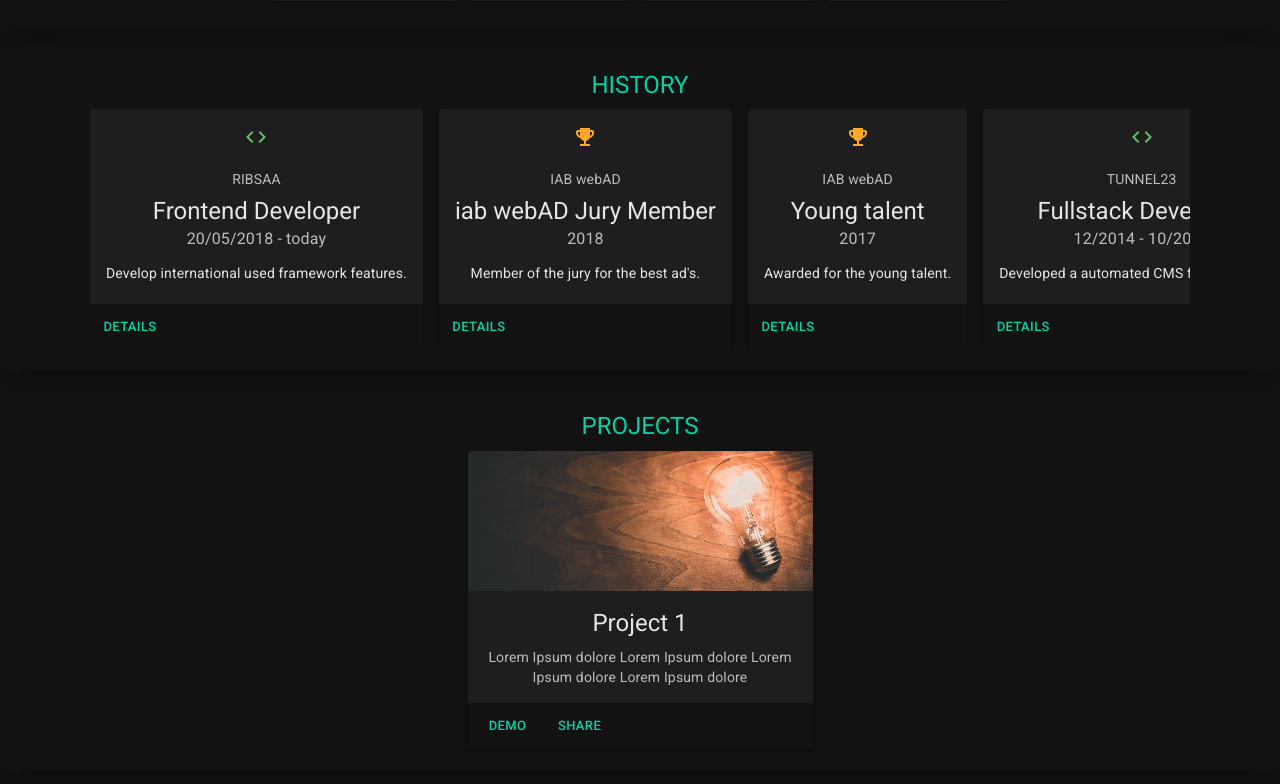
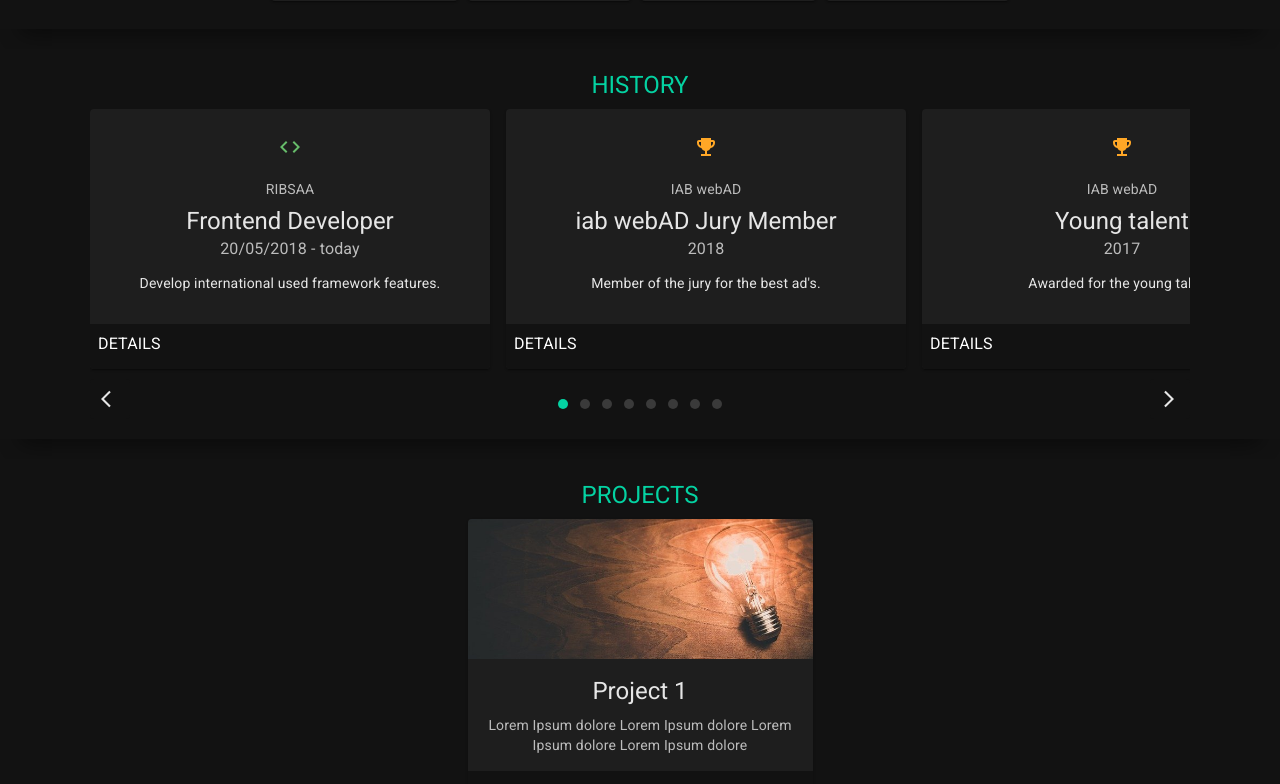
Before and after one commit to DominikMikes/portfolio, a React (Create React App) app: page / in a window 1280 px wide. Shown: the part 796-1580 px from the top of the page. Built offline with nearby package versions, Linux system fonts and the light colour scheme.

Commit message:
added history navigation

```diff
--- a/src/App.scss
+++ b/src/App.scss
@@ -24,6 +24,11 @@
   // background: $background-color;
   padding: 20px;
   margin: 20px 0;
+  box-shadow: rgba(0, 0, 0, 0.45) 0px 25px 20px -20px;
+}
+
+.header-container {
+  height: 8em;
   box-shadow: rgba(0, 0, 0, 0.45) 0px 25px 20px -20px;
 }
 
@@ -65,13 +70,15 @@ section {
 }
 
 .link {
-  color: var(--clr-primary);
+  color: white;
   padding: 0 0 0.3em 0;
   position: relative;
+  text-transform: uppercase;
+  cursor: pointer;
+  @include smooth-transition(all);
 
   &.name {
     color: #FFFFFF;
-    @include smooth-transition(color);
   }
 }
 
--- a/src/App.tsx
+++ b/src/App.tsx
@@ -10,11 +10,13 @@ import KeyboardArrowUpIcon from '@mui/icons-material/KeyboardArrowUp';
 function App() {
   return (
     <div className="App dark">
-      <section className="header flex-box center">
-        <Typography gutterBottom variant="h4" component="div">
-          <a href="welcome" className="link name">DM</a>
-        </Typography>
-        <NavBar></NavBar>
+      <section className="header-container">
+        <div className="header flex-box center">
+          <Typography gutterBottom variant="h4" component="div">
+            <a href="welcome" className="link name">DM</a>
+          </Typography>
+          <NavBar></NavBar>
+        </div>
       </section>
       <SideNav></SideNav>
       <div className="anchor"></div>
--- /dev/null
+++ b/src/components/contact/contact.scss
@@ -0,0 +1,3 @@
+.link-container a {
+    padding: 5px;
+}
--- a/src/components/contact/contact.tsx
+++ b/src/components/contact/contact.tsx
@@ -3,8 +3,14 @@ import GitHub from '@mui/icons-material/GitHub';
 import Email from '@mui/icons-material/Email';
 import LinkedIn from '@mui/icons-material/LinkedIn';
 
+import './contact.scss';
+
 export default class Contact extends React.Component {
     render() {
-        return <div><GitHub/> <Email/> <LinkedIn/></div>
+        return <div className="link-container">
+                <a href="/" className="link"><GitHub fontSize="large"/></a>
+                <a href="/" className="link"><Email fontSize="large"/></a>
+                <a href="/" className="link"><LinkedIn fontSize="large"/></a>
+                </div>
     }
 }
--- a/src/components/history/history-card.tsx
+++ b/src/components/history/history-card.tsx
@@ -12,27 +12,62 @@ interface PropsType {
     history: IHistory
 }
 
-export default class HistoryCard extends React.Component<PropsType, {}> {
+interface IState {
+    isExpanded: boolean
+}
+
+export default class HistoryCard extends React.Component<PropsType, IState> {
     history: IHistory
     historyCard: any
     lastBoundings: any
+    placeHolderHistory: any
     constructor(props: any) {
         super(props);
+
+        this.state = {
+            isExpanded: false
+        };
+
         this.history = this.props.history;
         this.historyCard = React.createRef();
     }
+    createPlaceHolder() {
+        this.placeHolderHistory = document.createElement('div');
+        this.placeHolderHistory.id = "placeholderHistory";
+        this.placeHolderHistory.style.top = this.lastBoundings.top+"px";
+        this.placeHolderHistory.style.left = this.lastBoundings.left+"px";
+        this.placeHolderHistory.style.height = this.lastBoundings.height+"px";
+        this.placeHolderHistory.style.width = this.lastBoundings.width+"px";
+        this.placeHolderHistory.style.marginRight = "16px";
+        this.placeHolderHistory.style.flex = "0 0 auto";
+    }
     expandHistory () {
+        function disableScroll() {
+            var x=window.scrollX;
+            var y=window.scrollY;
+            window.onscroll=function(){window.scrollTo(x, y);};
+        }
+
         let node = this.historyCard.current;
         if (node) {
-            // node.classList.toggle("expanded");
             if (node.classList.contains("expanded")) {
+                this.setState({isExpanded: false});
+                window.onscroll=function(){};
                 node.classList.toggle("expanded");
 
                 setTimeout(() => {
+                    this.placeHolderHistory.remove();
                     node.removeAttribute("style");
                 }, 200);
             } else {
+                this.setState({isExpanded: true});
+
+                disableScroll();
+
                 this.lastBoundings = node.getBoundingClientRect();
+                this.createPlaceHolder();
+
+                node.parentNode.insertBefore(this.placeHolderHistory, node);
                 node.style.top = this.lastBoundings.top+"px";
                 node.style.left = this.lastBoundings.left+"px";
                 node.style.height = this.lastBoundings.height+"px";
@@ -61,6 +96,11 @@ export default class HistoryCard extends React.Component<PropsType, {}> {
             variant="outlined"
             color="secondary"/>
         });
+    }
+    renderButtons() {
+        return <div className="link">
+                    {(!this.state.isExpanded) ? "Details" : "Close"}
+                </div>;
     }
     render() {
         return (
@@ -106,7 +146,7 @@ export default class HistoryCard extends React.Component<PropsType, {}> {
                     </CardContent>
                 </CardActionArea>
                 <CardActions>
-                    <Button size="small">Details</Button>
+                    {this.renderButtons()}
                 </CardActions>
             </Card>
         );
--- a/src/components/history/history.scss
+++ b/src/components/history/history.scss
@@ -1,14 +1,29 @@
 @import '@styles/mixins';
 
+.history-outer-container {
+    position: relative;
+    overflow: hidden;
+
+    .history-inner-container {
+        @include smooth-transition(all);
+        transform: translateX(0);
+        // padding: 0 40px;
+        display: flex;
+        flex-wrap: nowrap;
+        position: relative;
+    }
+}
+
 .history-card {
-    @include smooth-transition(all);
+    @include linear-transition(all);
+    width: 400px;
+    max-width: 100%;
 
     .history-content {
         overflow: hidden;
         transition: max-height .2s ease-in;
         height: auto;
         display: none;
-        // max-height: 0;
     }
 
     &.expanded {
@@ -22,3 +37,65 @@
         }
     }
 }
+
+.arrow-container {
+    display: flex;
+    align-items: center;
+    height: 100%;
+    position: absolute;
+    z-index: 150;
+    width: 40px;
+    height: 40px;
+    cursor: pointer;
+    bottom: 0;
+    // transform: translateY(-50%);
+    background: #121212;
+
+    & > svg {
+        background: transparent;
+    }
+
+    overflow: hidden;
+    @include smooth-transition(all);
+
+    &.arrow-back {
+        border-radius: 4px;
+        padding-left: 11px;
+        left: 0;
+    }
+
+    &.arrow-forward {
+        border-radius: 4px;
+        padding-left: 9px;
+        right: 0;
+    }
+
+    &:hover {
+        background: rgba(102, 102, 102, 0.9);
+    }
+}
+
+
+.slider-navigation {
+    display: flex;
+    margin: 30px 0 10px 0;
+    justify-content: center;
+    .slider-dot {
+        position: relative;
+        display: inline-block;
+        cursor: pointer;
+        border-radius: 50%;
+        margin: 0 6px;
+        padding: 5px;
+        background: #3a3a3a;
+        @include smooth-transition(all);
+
+        &.active {
+            background: var(--clr-primary);
+        }
+
+        &:hover {
+            background: var(--clr-primary);
+        }
+    }
+}
--- a/src/components/history/history.tsx
+++ b/src/components/history/history.tsx
@@ -8,28 +8,83 @@ import HistoryCard from "@components/history/history-card";
 
 import IHistory from "model/IHistory";
 
+import ArrowBackIosIcon from '@mui/icons-material/ArrowBackIos';
+import ArrowForwardIosIcon from '@mui/icons-material/ArrowForwardIos';
+
 export default class History extends React.Component {
     historyData = historyJSON
     histories: any
-    historyBox: React.RefObject<HTMLDivElement>;
+    navigationDots: any
+    innerContainer: React.RefObject<HTMLDivElement>;
+    scrollWidth: number
+    maxSteps: number
+    currentStep: number
     constructor (props: any) {
         super(props);
-        this.historyBox = React.createRef();
+        this.innerContainer = React.createRef();
+        let initialScrollWidth = 400;
+        this.scrollWidth = initialScrollWidth;
+        this.maxSteps = this.historyData.length-1;
+        this.currentStep = 0;
     }
-    renderHistories(data: Array<IHistory>) {
-        data.reverse();
+    componentDidMount () {
+        if (this.innerContainer.current) {
+            let marginRight = parseInt(window.getComputedStyle(this.innerContainer.current.children[0]).marginRight);
+            let offsetWidth = parseInt(window.getComputedStyle(this.innerContainer.current.children[0]).width);
+            this.scrollWidth = marginRight + offsetWidth;
+        }
+    }
+    scrollContainer (direction: string): void {
+        if (direction === 'back') {
+            if (this.currentStep > 0) {
+                this.currentStep--;
+            } else {
+                this.currentStep = 0;
+            }
+        } else {
+            if (this.currentStep < this.maxSteps-1) {
+                this.currentStep++;
+            } else {
+                this.currentStep = this.maxSteps-1;
+            }
+        }
 
-        return data.map((history: IHistory) => {
+        let node = this.innerContainer.current;
+        if (node) {
+            const nextTranslate = (this.currentStep * this.scrollWidth) * -1;
+            node.style.transform = `translateX(${nextTranslate}px)`;
+        }
+    }
+    renderNavigationDots() {
+        return this.historyData.map((history: IHistory, idx: number) => {
+            return <div className={`slider-dot ${idx===0 ? "active" : ""}`}></div>;
+        });
+    }
+    renderHistories() {
+        this.historyData.reverse();
+
+        return this.historyData.map((history: IHistory) => {
             return <HistoryCard history={history}></HistoryCard>
         });
     }
     render() {
-        this.histories = this.renderHistories(this.historyData);
+        this.histories = this.renderHistories();
+        this.navigationDots = this.renderNavigationDots();
         return (
-        <Box sx={{display: 'flex',
-        flexWrap: 'nowrap',
-        overflowX: 'scroll'}}>
-            {this.histories}
-        </Box>);
+            <div className="history-outer-container">
+                <div className="arrow-container arrow-back" onClick={() => this.scrollContainer('back')}>
+                    <ArrowBackIosIcon fontSize="small"></ArrowBackIosIcon>
+                </div>
+                <Box className="history-inner-container" ref={this.innerContainer}>
+                    {this.histories}
+                </Box>
+                <div className="arrow-container arrow-forward" onClick={() => this.scrollContainer('forward')}>
+                    <ArrowForwardIosIcon fontSize="small"></ArrowForwardIosIcon>
+                </div>
+                <div className="slider-navigation">
+                    {this.navigationDots}
+                </div>
+            </div>
+        );
     }
 }
--- a/src/components/welcome/welcome.scss
+++ b/src/components/welcome/welcome.scss
@@ -1,5 +1,4 @@
 .welcome {
     max-width: 600px;
     margin: 0 auto;
-    margin-top: 8em;
 }
--- a/src/styles/mixins.scss
+++ b/src/styles/mixins.scss
@@ -1,3 +1,7 @@
 @mixin smooth-transition($type...) {
     transition: #{$type} 0.2s ease-in !important;
 }
+
+@mixin linear-transition($type...) {
+    transition: #{$type} 0.2s linear !important;
+}
```
